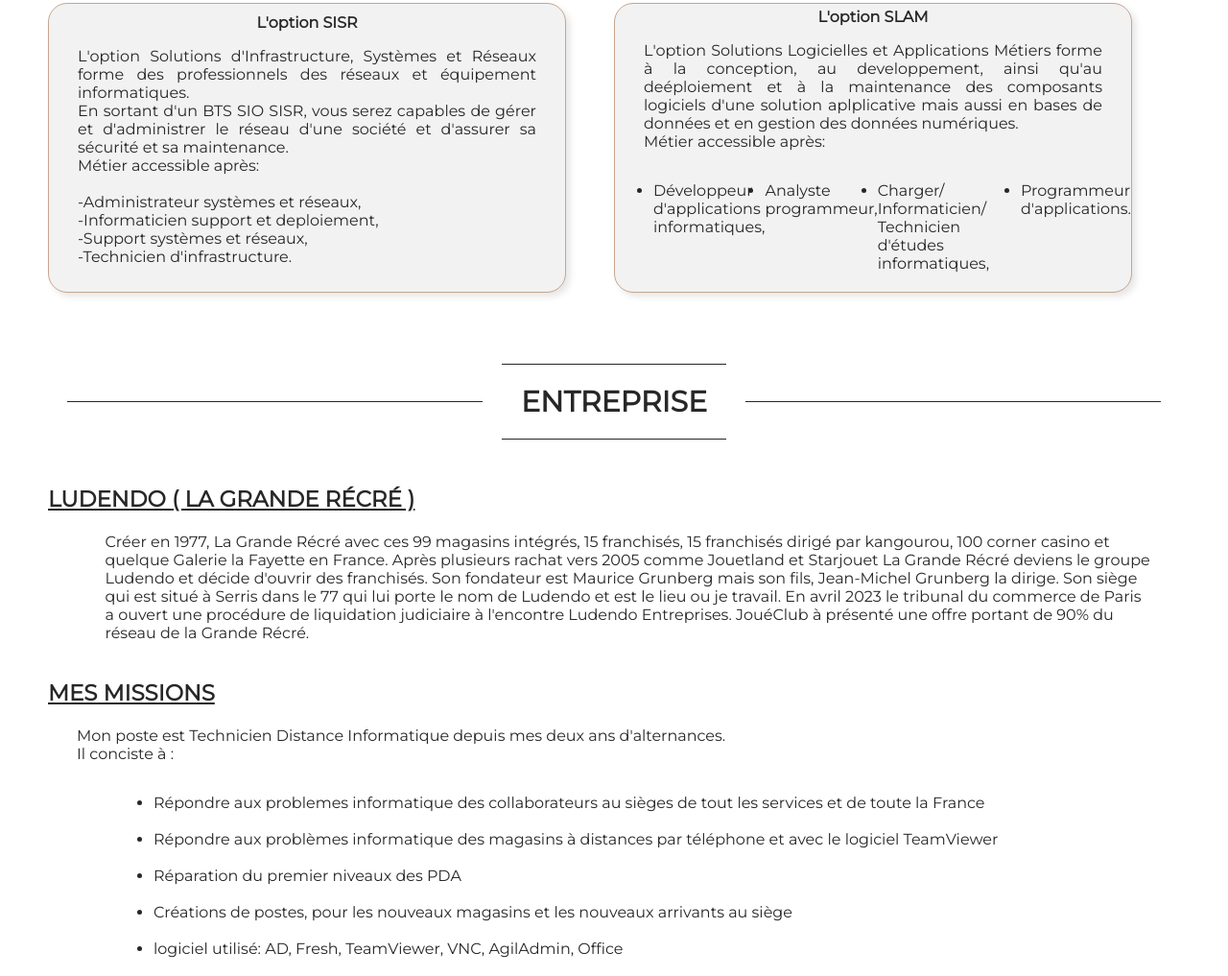
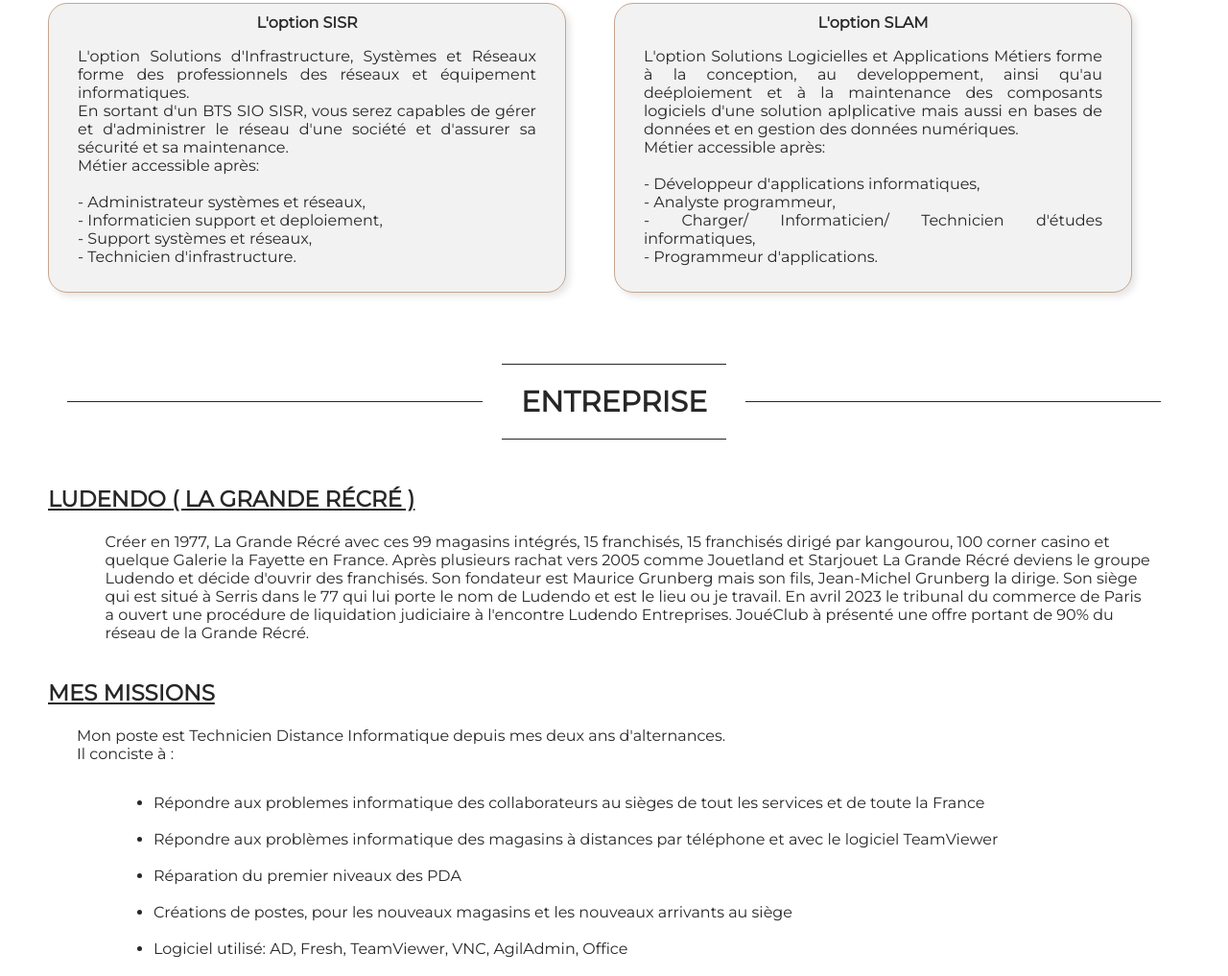
Before and after one commit to Eva25M/Portfolio, a plain HTML site: page index.html in a window 1280 px wide. Shown: the part 1612-2629 px from the top of the page at 96% size. Drawn offline with Linux system fonts and the light colour scheme.

Commit message:
Portfolio

```diff
--- a/css/styles.css
+++ b/css/styles.css
@@ -341,8 +341,6 @@
     color: #272727;
     font-weight: bold;
     font-family: 'Montserrat', sans-serif;
-
-
 }
 .option p{
     display: flex;
--- a/index.html
+++ b/index.html
@@ -198,21 +198,15 @@
                     <a href="#">L'option SISR</a>
                         <p>L'option Solutions d'Infrastructure, Systèmes et Réseaux forme des professionnels des réseaux et équipement informatiques.<br> En sortant d'un BTS SIO SISR,
                         vous serez capables de gérer et d'administrer le réseau d'une société et d'assurer sa sécurité et sa maintenance. <br>
-                        Métier accessible après: <br> <br> -Administrateur systèmes et réseaux,<br> -Informaticien support et deploiement, <br>-Support systèmes et réseaux, <br>-Technicien d'infrastructure.</p>
+                        Métier accessible après: <br> <br> - Administrateur systèmes et réseaux,<br> - Informaticien support et deploiement, <br>- Support systèmes et réseaux, <br>- Technicien d'infrastructure.</p>
                 </div>
                 <div class="option">
                     <a href="#">L'option SLAM</a>
                         <p>L'option Solutions Logicielles et Applications Métiers forme à la conception, au developpement, ainsi qu'au deéploiement et à la maintenance des composants logiciels
                             d'une solution aplplicative mais aussi en bases de données et en gestion des données numériques. <br> Métier accessible après: <br>
-                        </p>
-                        <div class="optionliste">
-                            <ul>
-                                <li>Développeur d'applications informatiques,</li>
-                                <li>Analyste programmeur,</li>
-                                <li>Charger/ Informaticien/ Technicien d'études informatiques,</li>
-                                <li>Programmeur d'applications. </li>
-                            </ul>
-                        </div>
+
+                            <br> - Développeur d'applications informatiques,<br> - Analyste programmeur,<br> - Charger/ Informaticien/ Technicien d'études informatiques,<br>
+                            - Programmeur d'applications. </p>
                 </div>
             </div>
         </div>
@@ -244,7 +238,7 @@
                             <li>Répondre aux problèmes informatique des magasins à distances par téléphone et avec le logiciel TeamViewer</li><br>
                             <li>Réparation du premier niveaux des PDA</li><br>
                             <li>Créations de postes, pour les nouveaux magasins et les nouveaux arrivants au siège</li><br>
-                            <li>logiciel utilisé: AD, Fresh, TeamViewer, VNC, AgilAdmin, Office </li>
+                            <li>Logiciel utilisé: AD, Fresh, TeamViewer, VNC, AgilAdmin, Office </li>
                         </ul>
                     </div>
                 </div>
```
